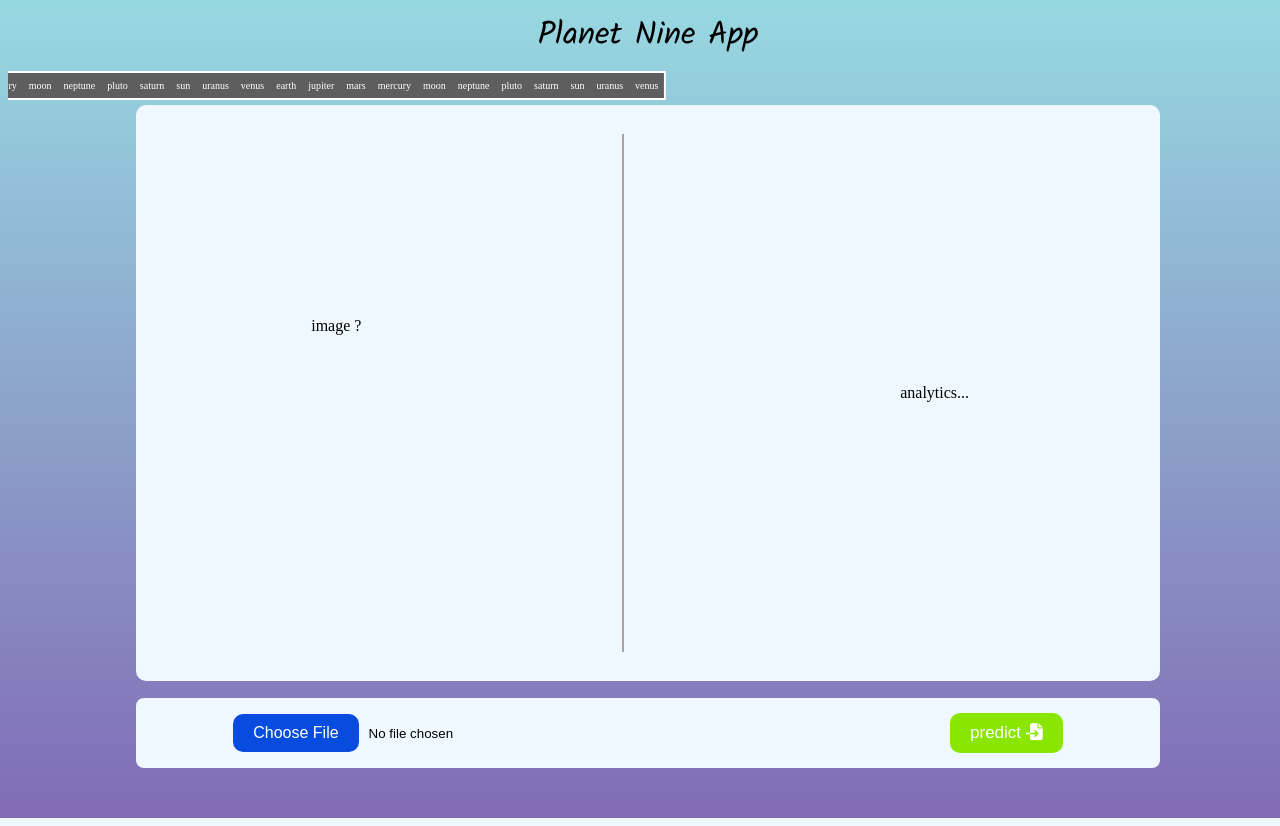
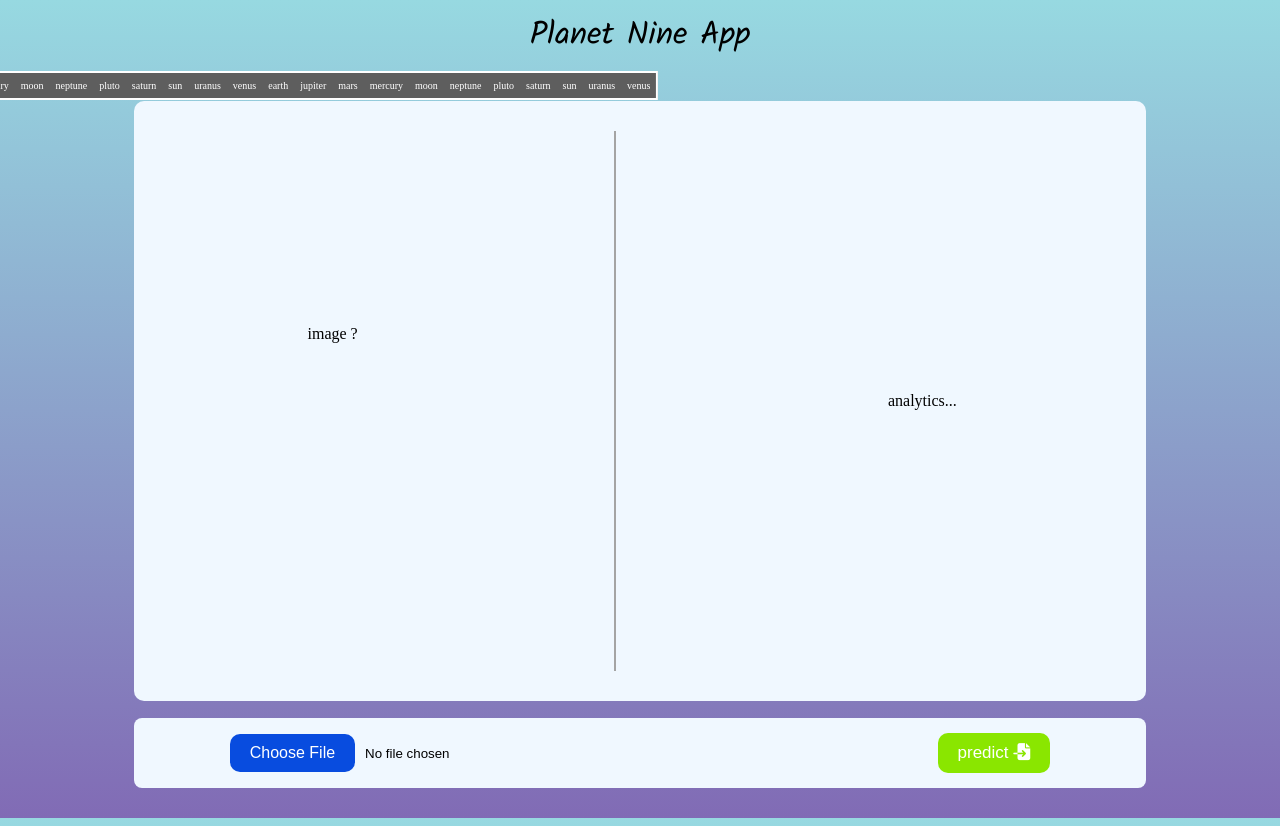
Before and after one commit to mohamad-fat/planet_nine_app, a Flask app: page / in a window 1280 px wide. Run offline with Flask 3, Linux system fonts and the light colour scheme; some libraries are stand-ins or nearby versions.

Commit message:
version0p2

```diff
--- a/static/styles/scroller.css
+++ b/static/styles/scroller.css
@@ -1,7 +1,10 @@
 .scroller {
   /* max-width: 600px; */
-  max-width: 100vw;
+  max-width: 100%;
   margin-bottom: 5px;
+  position:absolute;
+  left: 0;
+  /* padding: 0 10px; */
 }
 
 .scroller__inner {
@@ -13,16 +16,16 @@
 
 .scroller[data-animated="true"] {
   overflow: hidden;
+  width: 100%;
   -webkit-mask: linear-gradient(
-    90deg,
-    transparent
+    90deg
   );
-  mask: linear-gradient(90deg, transparent);
+  mask: linear-gradient(90deg);
 }
 
 .scroller[data-animated="true"] .scroller__inner {
   width: max-content;
-  /* width: 100%; */
+
   flex-wrap: nowrap;
   animation: scroll var(--_animation-duration, 40s)
     var(--_animation-direction, forwards) linear infinite;
@@ -64,8 +67,9 @@
   margin: 0;
   padding-inline: 0;
   list-style: none;
-
+  width: 100vw;
   background-color: rgb(94, 94, 94);
+  /* padding: 0 5px; */
   border: 2px solid #fff;
 }
 
--- a/static/styles/style.css
+++ b/static/styles/style.css
@@ -8,7 +8,7 @@ h1 {
 }
 
 body {
-    width: 100vw;
+    /* width: 100vw; */
     height: 100vh;
     background-color: #D9AFD9;
     background-image: linear-gradient(0deg, #816bb5 0%, #97D9E1 100%);
@@ -16,13 +16,14 @@ body {
 
 #container {
     width: 80%;
-    height: 72%;
+    height: 75%;
     background-color: aliceblue;
     border-radius: 10px;
     display: flex;
     margin: auto;
     align-items: center;
     justify-content: space-around;
+    margin-top: 40px;
 }
 
 .image-div {
@@ -42,6 +43,7 @@ body {
 
 #image {
     width: 250px;
+    height: 250px;
 }
 
 .horizontal-line {
@@ -132,6 +134,8 @@ background: #0d45a5;
 }
 
 @media screen and (max-width: 600px) {
+
+
     h1 {
         margin-top: 10px;
         margin-bottom: 5px;
```
